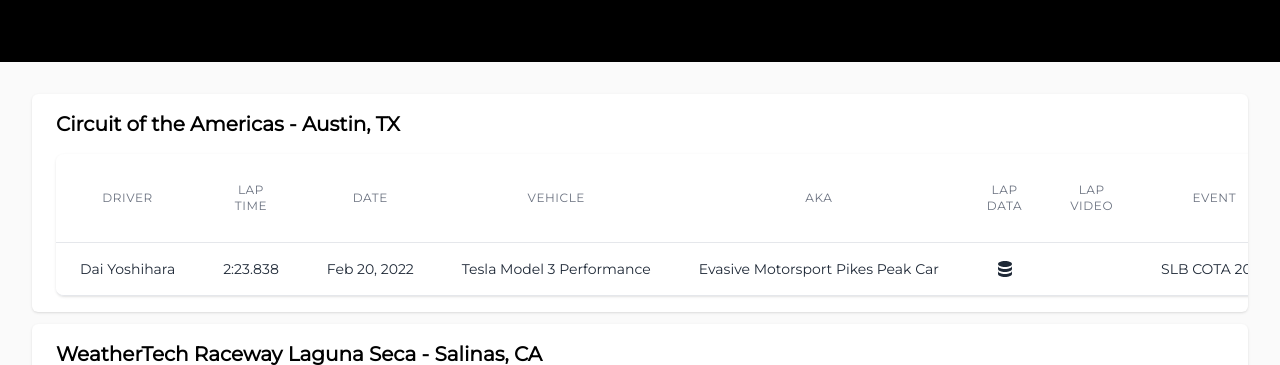
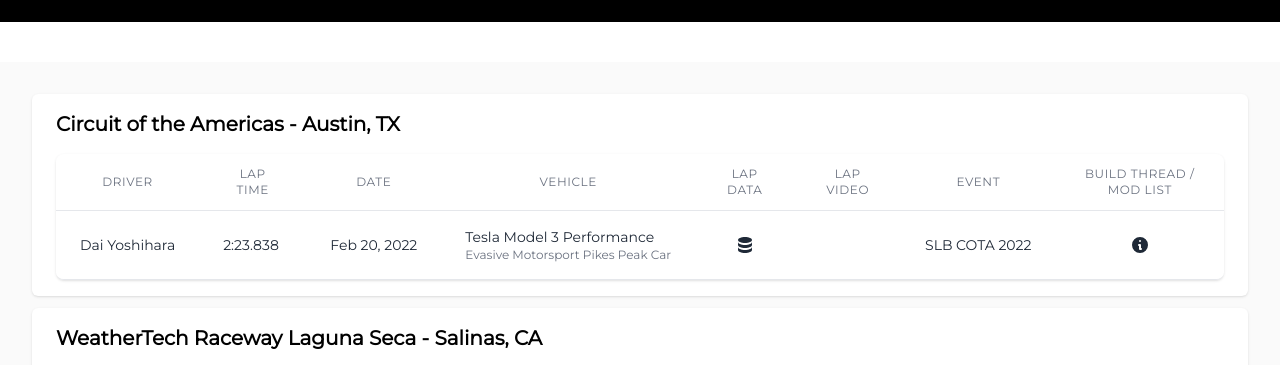
Before and after one commit to esses/evtrackrecords.com, an Eleventy site: page src/index.njk in a window 1280 px wide. Shown: the part 98-463 px from the top of the page. Built offline with nearby package versions, Linux system fonts and the light colour scheme; Eleventy itself is replaced by a stand-in of ours; files that its build step writes are made by us from their sources.

Commit message:
compact car names

```diff
--- a/src/_layouts/default.njk
+++ b/src/_layouts/default.njk
@@ -17,7 +17,7 @@
       gtag('config', 'G-1XM5JNFMTN');
     </script>
   </head>
-  <body class="bg-black">
+  <body>
     {% include 'header.njk' %}
     <main class="bg-zinc-50 container mx-auto sm:px-6 lg:px-8 py-8">
       {{ content | safe }}
--- a/src/index.njk
+++ b/src/index.njk
@@ -16,7 +16,6 @@ layout: default.njk
                   <th scope="col" class="px-6 py-3 text-center text-xs font-medium text-gray-500 uppercase tracking-wider">Lap Time</th>
                   <th scope="col" class="px-6 py-3 text-center text-xs font-medium text-gray-500 uppercase tracking-wider">Date</th>
                   <th scope="col" class="px-6 py-3 text-center text-xs font-medium text-gray-500 uppercase tracking-wider">Vehicle</th>
-                  <th scope="col" class="px-6 py-3 text-center text-xs font-medium text-gray-500 uppercase tracking-wider">AKA</th>
                   <th scope="col" class="px-6 py-3 text-center text-xs font-medium text-gray-500 uppercase tracking-wider">Lap Data</th>
                   <th scope="col" class="px-6 py-3 text-center text-xs font-medium text-gray-500 uppercase tracking-wider">Lap Video</th>
                   <th scope="col" class="px-6 py-3 text-center text-xs font-medium text-gray-500 uppercase tracking-wider">Event</th>
@@ -87,7 +86,6 @@ layout: default.njk
                   <th scope="col" class="px-6 py-3 text-center text-xs font-medium text-gray-500 uppercase tracking-wider">Lap Time</th>
                   <th scope="col" class="px-6 py-3 text-center text-xs font-medium text-gray-500 uppercase tracking-wider">Date</th>
                   <th scope="col" class="px-6 py-3 text-center text-xs font-medium text-gray-500 uppercase tracking-wider">Vehicle</th>
-                  <th scope="col" class="px-6 py-3 text-center text-xs font-medium text-gray-500 uppercase tracking-wider">AKA</th>
                   <th scope="col" class="px-6 py-3 text-center text-xs font-medium text-gray-500 uppercase tracking-wider">Lap Data</th>
                   <th scope="col" class="px-6 py-3 text-center text-xs font-medium text-gray-500 uppercase tracking-wider">Lap Video</th>
                   <th scope="col" class="px-6 py-3 text-center text-xs font-medium text-gray-500 uppercase tracking-wider">Event</th>
--- a/tailwind.config.js
+++ b/tailwind.config.js
@@ -1,5 +1,5 @@
 module.exports = {
-  content: ["./src/**/*.{html,njk}"],
+  content: ["./*.js","./src/**/*.{html,njk}"],
   theme: {
     fontFamily: {
       'sans': ['Montserrat','Helvetica', 'Arial', 'sans-serif'],
```
Also changed, not shown: .eleventy.js, public/css/evtr.css, public/index.html.
